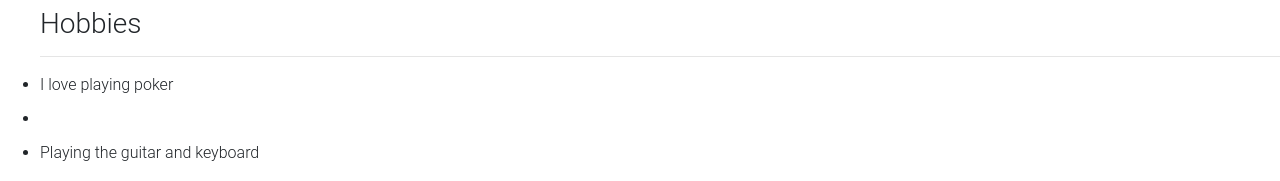
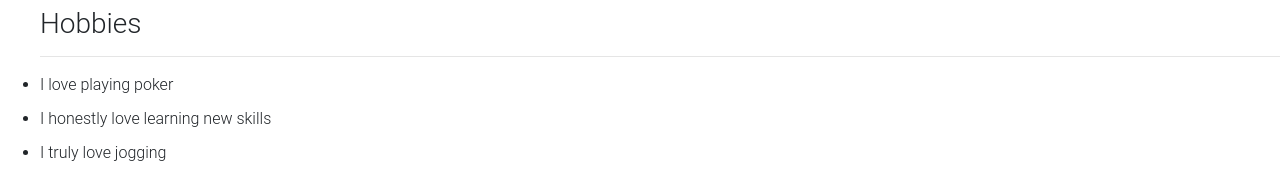
Before and after one commit to katono254/Resume, a plain HTML site: page index.html in a window 1280 px wide. Shown: the part 1060-1241 px from the top of the page. Drawn offline with nearby package versions, Linux system fonts and the light colour scheme; a web font is replaced by a local one.

Commit message:
Added hobbies in the index.html

```diff
--- a/index.html
+++ b/index.html
@@ -272,8 +272,8 @@
                 </h3>
                 <hr>
                 <li style="margin-bottom: 10px;">I love playing poker</li>
-                <li style="margin-bottom: 10px;"></li>
-                <li style="margin-bottom: 10px;">Playing the guitar and keyboard</li>
+                <li style="margin-bottom: 10px;">I honestly love learning new skills</li>
+                <li style="margin-bottom: 10px;">I truly love jogging</li>
                 <!-- <span class="label label-info mt-5">Watching nature documentaries</span> -->
               </ul>
           </section>
```
